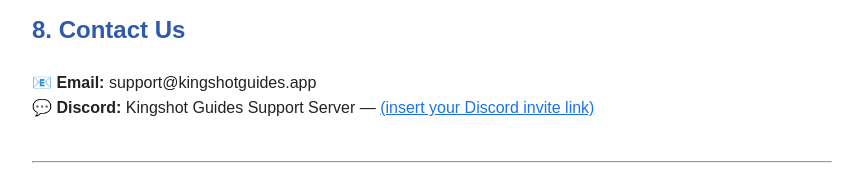
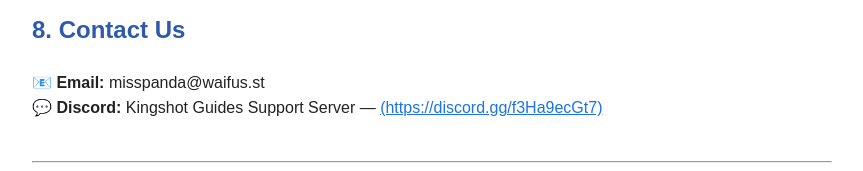
Before and after one commit to Misspandiz/kingshot-guides-privacy, a plain HTML site: page index.html in a window 1280 px wide. Shown: the part 1521-1692 px from the top of the page, without its empty margins (8-871 px from the left). Drawn offline with Linux system fonts and the light colour scheme.

Commit message:
Update index.html

```diff
--- a/index.html
+++ b/index.html
@@ -63,8 +63,8 @@
 
   <h2>8. Contact Us</h2>
   <p>
-    📧 <strong>Email:</strong> support@kingshotguides.app<br>
-    💬 <strong>Discord:</strong> Kingshot Guides Support Server — <a href="#">(insert your Discord invite link)</a>
+    📧 <strong>Email:</strong> misspanda@waifus.st<br>
+    💬 <strong>Discord:</strong> Kingshot Guides Support Server — <a href="#">(https://discord.gg/f3Ha9ecGt7)</a>
   </p>
 
   <hr>
```
